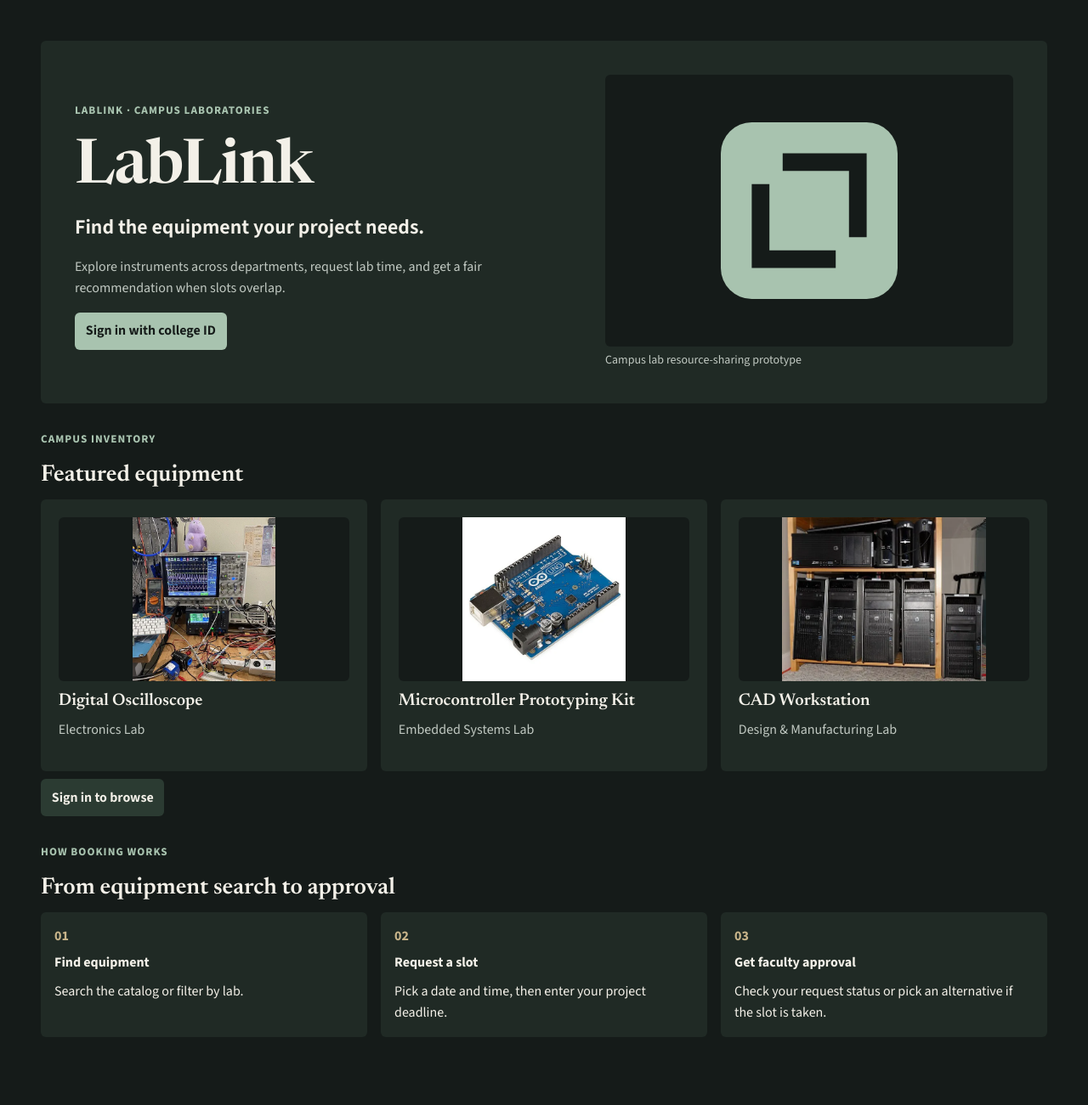
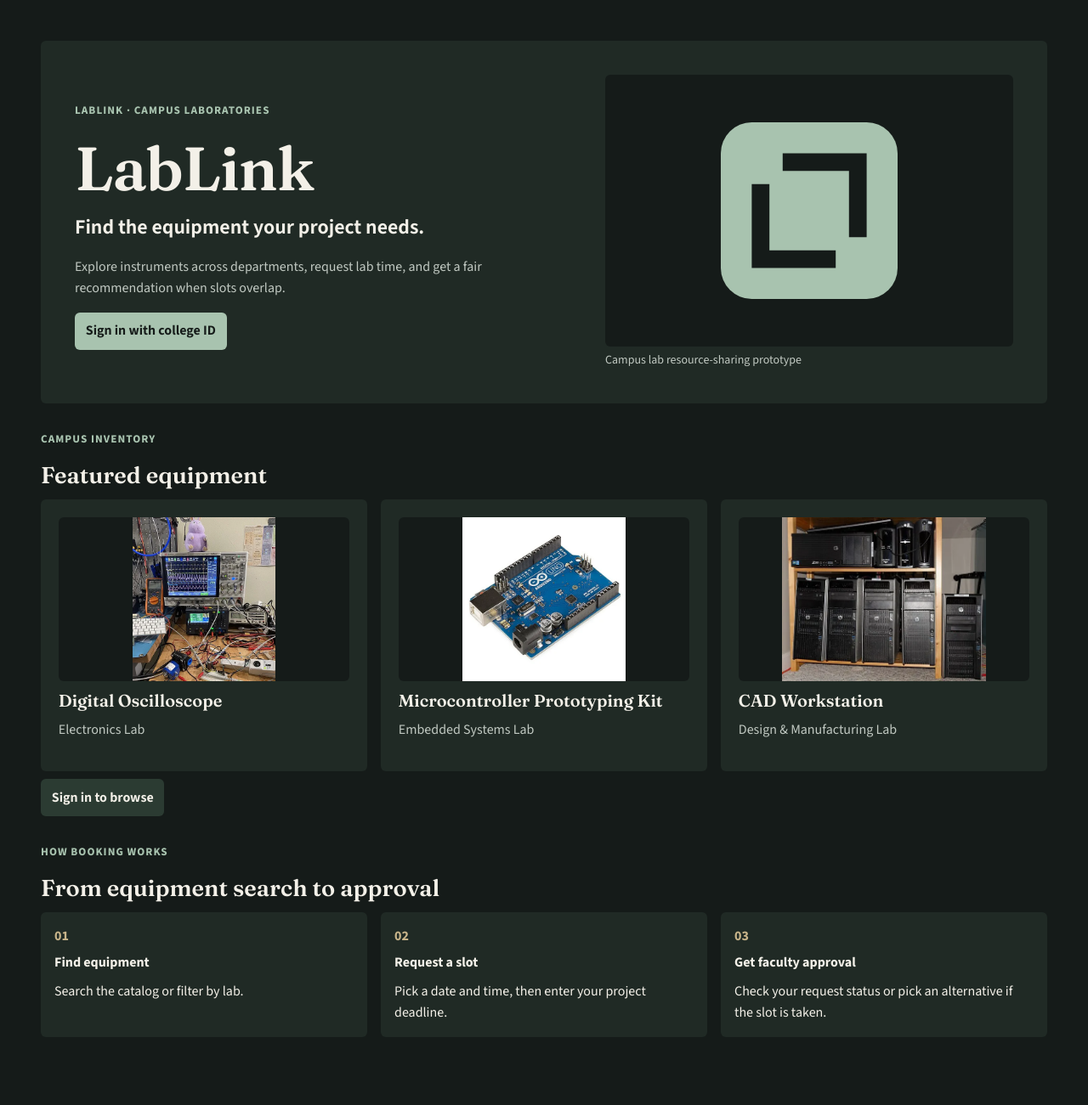
Before and after one commit to Synergy1610/LabLink, a Node project: template views/index.ejs in a window 1280 px wide. Shown: the part 60-1361 px from the top of the page at 85% size. Run offline with Node 20 templates, Linux system fonts and the light colour scheme; the template is opened without the code that fills it, so the values that code supplies are empty.

Commit message:
Use Fraunces headings and update local school branding

```diff
--- a/public/fonts/Newsreader-OFL.txt
+++ b/public/fonts/Fraunces-OFL.txt
@@ -1,4 +1,4 @@
-Copyright 2020 The Newsreader Project Authors (http://github.com/productiontype/Newsreader)
+Copyright 2018 The Fraunces Project Authors (https://github.com/undercasetype/Fraunces)
 
 This Font Software is licensed under the SIL Open Font License, Version 1.1.
 This license is copied below, and is also available with a FAQ at:
--- a/public/styles.css
+++ b/public/styles.css
@@ -6,9 +6,9 @@
 }
 
 @font-face {
-  font-family: 'Newsreader';
-  src: url('/fonts/newsreader.woff2') format('woff2');
-  font-weight: 400 650;
+  font-family: 'Fraunces';
+  src: url('/fonts/fraunces.woff2') format('woff2');
+  font-weight: 600;
   font-display: swap;
 }
 
@@ -33,7 +33,7 @@
 body { margin: 0; overflow-wrap: anywhere; }
 main { width: min(calc(100% - 2rem), 74rem); margin: 0 auto; padding: clamp(1.25rem, 4vw, 3rem) 0 4rem; }
 main.narrow { max-width: 38rem; }
-h1, h2, h3 { font-family: 'Newsreader', Georgia, serif; font-weight: 600; color: var(--ink); line-height: 1.14; margin: 0 0 .65rem; }
+h1, h2, h3 { font-family: 'Fraunces', Georgia, serif; font-weight: 600; color: var(--ink); line-height: 1.14; margin: 0 0 .65rem; }
 h1 { font-size: clamp(2rem, 4vw, 2.75rem); letter-spacing: -.015em; }
 h2 { font-size: clamp(1.4rem, 2.3vw, 1.7rem); }
 h3 { font-size: 1.25rem; }
@@ -113,6 +113,7 @@ a { color: var(--forest); text-underline-offset: .18em; }
 .catalog-lab h2 { margin-block-end: .75rem; }
 .catalog-card { display: grid; align-content: start; gap: .75rem; }
 .catalog-card h3, .catalog-card p { margin: 0; }
+.catalog-card h3 { font-family: 'Source Sans 3', system-ui, sans-serif; font-weight: 700; }
 .catalog-availability { display: flex; flex-wrap: wrap; align-items: center; gap: var(--control-gap); }
 .equipment-details { color: var(--muted); font-size: .95rem; }
 .equipment-details summary { width: fit-content; min-height: 44px; align-content: center; padding-inline: .4rem; color: var(--forest); cursor: pointer; }
--- a/src/app.js
+++ b/src/app.js
@@ -19,7 +19,7 @@ export function createApp({ db, authMode, clock = Date.now, gemini = createGemin
   app.use(auth.loadSession, auth.verifyCsrf, auth.router);
 
   const schoolLogos = [
-    { name: 'Dartmouth College', key: 'dartmouth' },
+    { name: 'DPS Electronic City', key: 'dps-ecity' },
     { name: 'Greenwood High International School', key: 'greenwood-high' },
   ].map(({ name, key }) => ({
     name, src: `/branding/${key}.webp`, file: fileURLToPath(new URL(`../data/${key}-logo.webp`, import.meta.url)),
```
Also changed, not shown: docs/PHOTO_CREDITS.md (+1 -1 lines), README.md, public/fonts/fraunces.woff2 (added), public/fonts/newsreader.woff2 (deleted), 1 other file.
